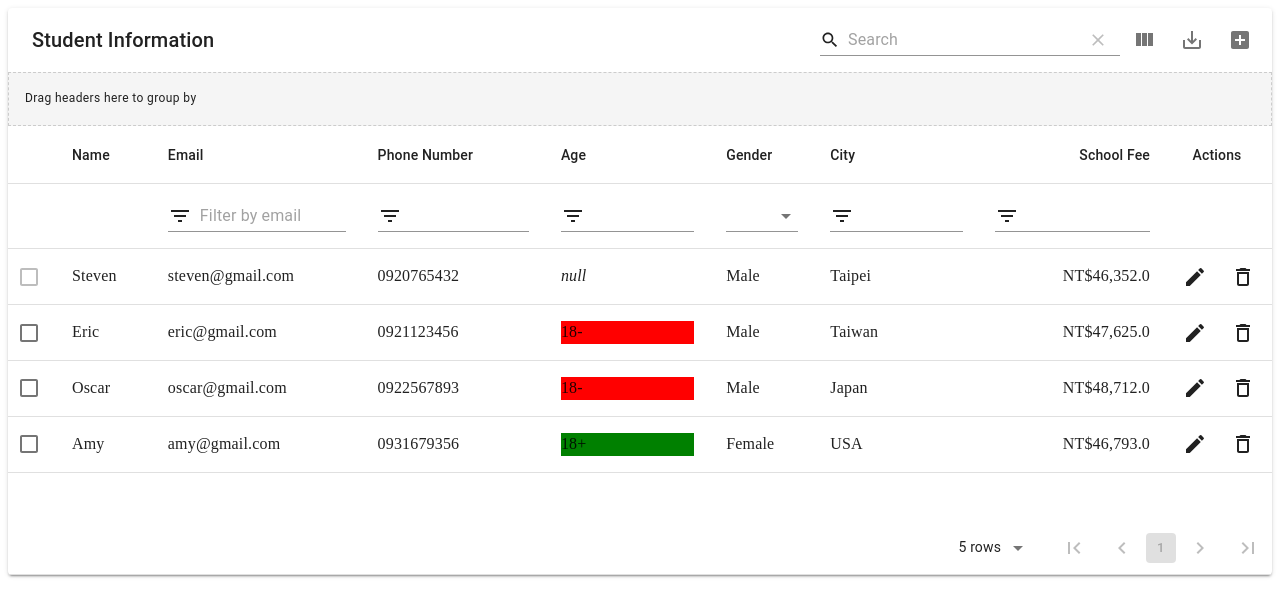
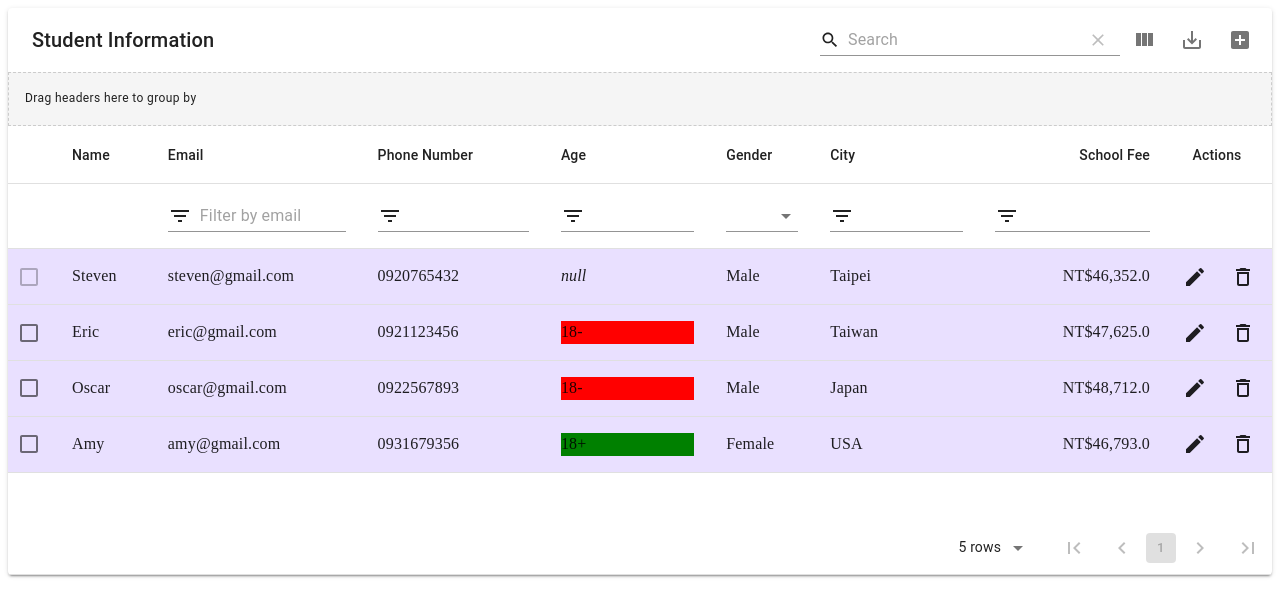
Before and after one commit to pluto123/material_table, a React (Create React App) app: page / in a window 1280 px wide. Shown: the top 616 px of the page. Built offline with nearby package versions, Linux system fonts and the light colour scheme.

Commit message:
set row color

```diff
--- a/src/App.js
+++ b/src/App.js
@@ -94,7 +94,12 @@ function App() {
             color: "primary"
           }),
           grouping: true,
-          columnsButton: true
+          columnsButton: true,
+          rowStyle: ()=>{
+            return {
+              backgroundColor: "#E9E0FF"
+            }
+          }
         }}
         editable={{
           onRowAdd: (newRow)=>new Promise((resolve, reject)=>{
```
